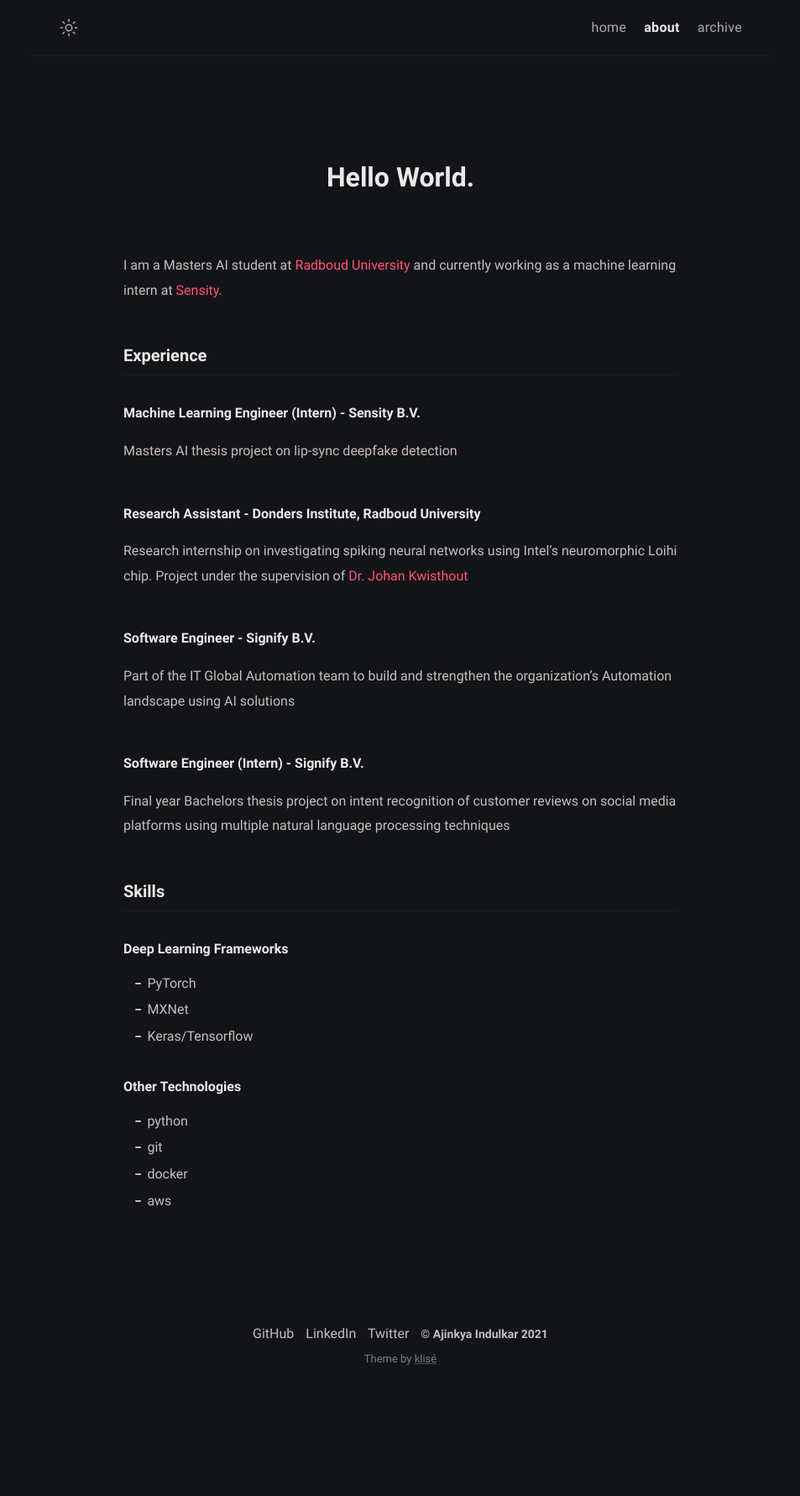
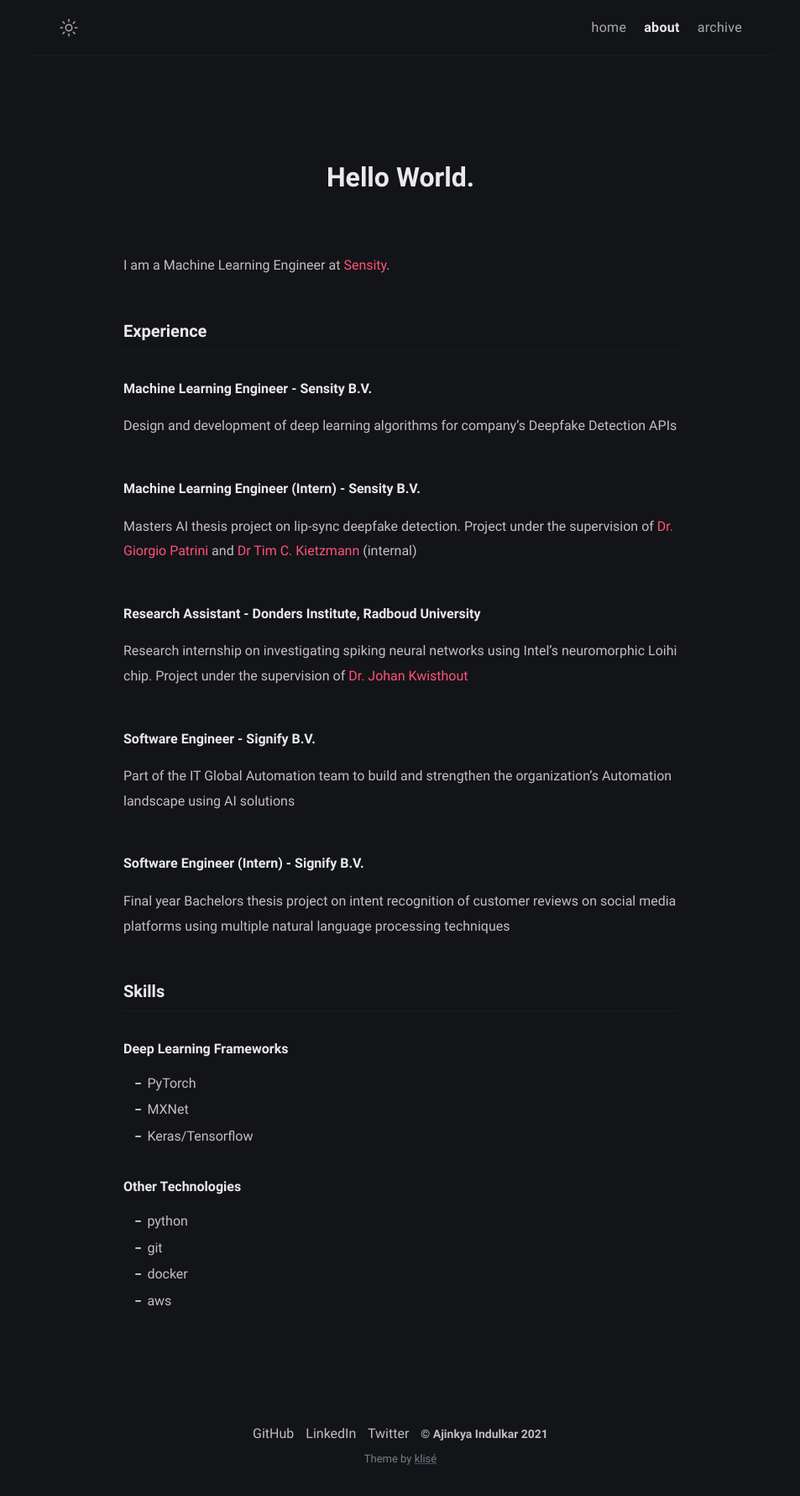
Before and after one commit to AjinkyaIndulkar/ajinkyaindulkar.github.io, a Jekyll site: the page built from about.md, in a window 1280 px wide. Shown: the whole page at 84% size, without its empty margins (163-1116 px from the left). Built offline with Jekyll 4.4.1, drawn with Linux system fonts in a browser that asks for light colours; before the commit the page ends 1662 px from its top, so only the background shows below that.

Commit message:
:speech_balloon: update about page

```diff
--- a/about.md
+++ b/about.md
@@ -2,18 +2,22 @@
 title: Hello World
 permalink: /about/
 layout: page
-excerpt: I am a Masters AI student at [Radboud University](https://www.ru.nl/english/), and currently working as a machine learning intern at [Sensity](https://sensity.ai/).
+excerpt: I am a Machine Learning Engineer at [Sensity](https://sensity.ai/).
 comments: false
 ---
 
-I am a Masters AI student at [Radboud University](https://www.ru.nl/english/) and
-currently working as a machine learning intern at [Sensity](https://sensity.ai/).
+I am a Machine Learning Engineer at [Sensity](https://sensity.ai/).
 
 ### Experience
 
+##### Machine Learning Engineer - Sensity B.V.
+
+Design and development of deep learning algorithms for company’s Deepfake Detection APIs
+
 ##### Machine Learning Engineer (Intern) - Sensity B.V.
 
-Masters AI thesis project on lip-sync deepfake detection
+Masters AI thesis project on lip-sync deepfake detection. Project under the supervision of
+[Dr. Giorgio Patrini](https://giorgiop.github.io/) and [Dr Tim C. Kietzmann](https://www.timkietzmann.de/) (internal)
 
 ##### Research Assistant - Donders Institute, Radboud University
 
```
